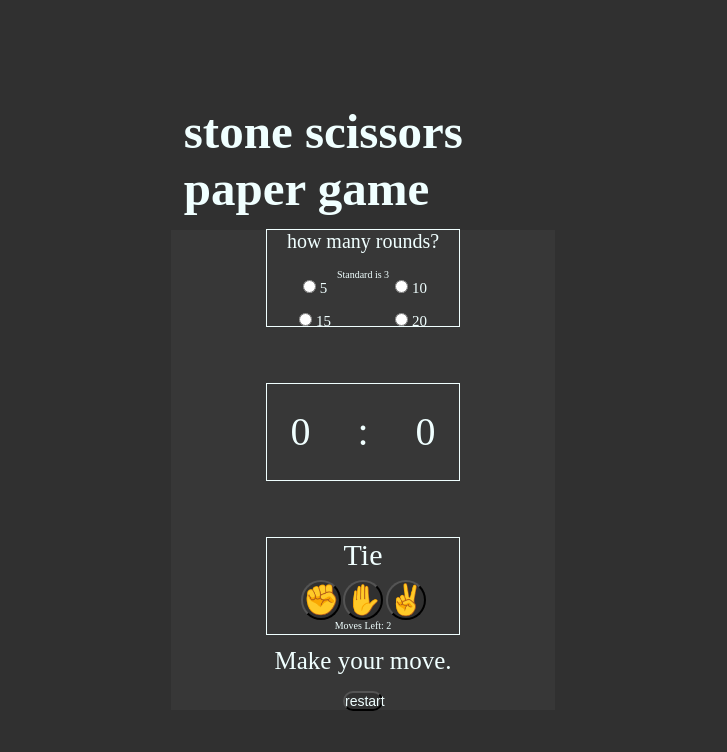
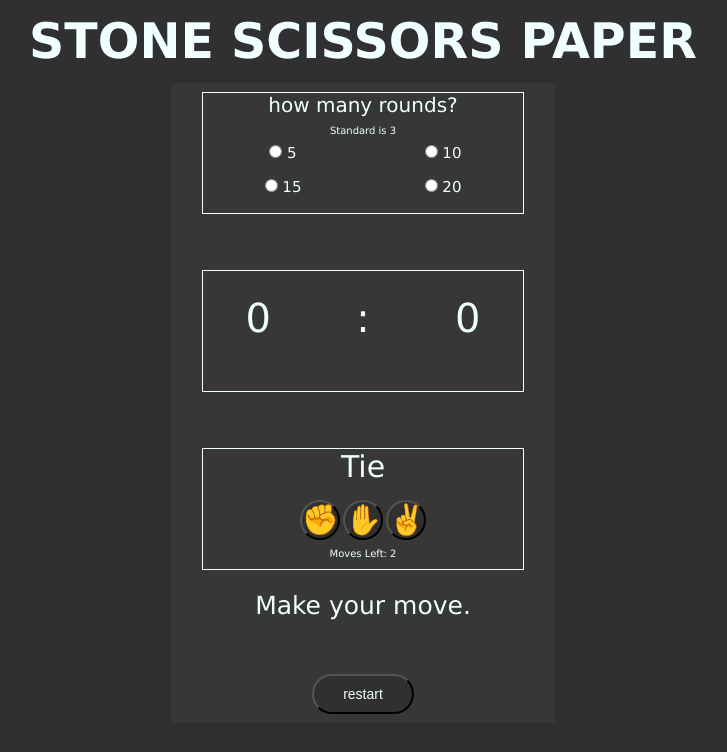
Before and after one commit to gotholy/SchereSteinPapier, a plain HTML site: page index.html in a window 1280 px wide. Both pictures are taken after a click on the button "✌️". Shown: the whole page, without its empty margins (277-1004 px from the left). Drawn offline with Linux system fonts and the light colour scheme.

Commit message:
some function styling added

```diff
--- a/assets/css/style.css
+++ b/assets/css/style.css
@@ -1,6 +1,8 @@
 html {
   color: azure;
   font-size: 62.5%;
+  font-family: "Lucida Sans", "Lucida Sans Regular", "Lucida Grande",
+    "Lucida Sans Unicode", Geneva, Verdana, sans-serif;
 }
 * {
   padding: 0;
@@ -12,18 +14,21 @@ html {
   height: 100vh;
   display: flex;
   flex-direction: column;
-  justify-content: center;
   align-items: center;
+  text-align: center;
 }
 h1 {
   font-size: 4.9rem;
-  width: 28vw;
+  width: 70vw;
   padding: 1vw 1vh;
 }
 h2 {
   font-size: 2rem;
-  margin-bottom: 2vh;
+  margin-bottom: 1vh;
   font-weight: 300;
+}
+p {
+  margin-bottom: 1vh;
 }
 button {
   height: 5vh;
@@ -35,10 +40,13 @@ button {
 }
 .restart {
   font-size: 1.4rem;
+  margin-top: 6vh;
+  height: 5vh;
+  width: 8vw;
 }
 .wrapper {
   background-color: rgb(55, 55, 55);
-  height: 60vh;
+  height: 80vh;
   width: 30vw;
   display: flex;
   flex-direction: column;
@@ -48,8 +56,8 @@ button {
 }
 .container {
   border: 1px solid azure;
-  height: 12vh;
-  width: 15vw;
+  height: 15vh;
+  width: 25vw;
   text-align: center;
 }
 .roundsSelection {
@@ -67,15 +75,14 @@ button {
   justify-content: space-around;
   margin-top: 3vh;
 }
-#selection .container {
-  border: none;
-  margin-top: -5vh;
-}
 .resultText {
   font-size: 3rem;
-  margin-bottom: 1vh;
+  margin-bottom: 2vh;
 }
 .move {
   font-size: 2.5rem;
-  margin-top: 2vh;
+  margin-top: 4vh;
 }
+.movesLeft {
+  margin-top: 1vh;
+}
--- a/assets/js/main.js
+++ b/assets/js/main.js
@@ -4,6 +4,7 @@ const resultText = document.querySelector(".resultText");
 const restartButton = document.querySelector(".restart");
 const move = document.querySelector(".move");
 const roundsSelection = document.querySelector(".roundsSelection");
+const gameColor = document.querySelector(".game");
 let userScore = 0;
 let computerScore = 0;
 let roundsRemaining = 3;
@@ -23,9 +24,8 @@ roundsInput.forEach((input) => {
 function startGame(rounds) {
   roundsRemaining = rounds;
   movesLeft.textContent = `Moves Left: ${roundsRemaining}`;
-  // und wenn sie aufhören soll
 }
-// Event-Listener für Spieloptionen (Stein, Schere, Papier) + Computer random auswahl
+// Event-Listener für Spieloptionen (Stein, Schere, Papier) + Computer random auswahl & round end function
 userOptions.forEach((option) => {
   option.addEventListener("click", () => {
     const userChoice = option.value;
@@ -35,13 +35,14 @@ userOptions.forEach((option) => {
     playRound(userChoice, computerChoice);
     console.log(userChoice);
     console.log(computerChoice);
+    // // funktion gameOver starten wenn Runde beendet ist.
     if (roundsRemaining === 0) {
       console.log("Game Over");
       gameOver();
       userOptions.forEach((option) => {
         option.style.display = "none";
       });
-      move.style.display = "none";
+      move.innerHTML = "GAME OVER !!!";
       roundsSelection.style.display = "none";
     }
   });
@@ -52,33 +53,40 @@ function playRound(userChoice, computerChoice) {
   movesLeft.textContent = `Moves Left: ${roundsRemaining}`;
   if (userChoice === computerChoice) {
     resultText.innerHTML = "Tie";
+    resultText.style.color = "azure";
   } else if (userChoice === "rock") {
     if (computerChoice === "paper") {
       resultText.innerHTML = "Computer Won";
+      resultText.style.color = "red";
       computerScore++;
       computerScoreBoard.innerHTML = computerScore;
     } else {
       resultText.innerHTML = "User Won";
+      resultText.style.color = "#308D46";
       userScore++;
       userScoreBoard.innerHTML = userScore;
     }
   } else if (userChoice == "scissors") {
     if (computerChoice == "rock") {
       resultText.innerHTML = "Computer Won";
+      resultText.style.color = "red";
       computerScore++;
       computerScoreBoard.textContent = computerScore;
     } else {
-      resultText.innerHTML = "Player Won";
+      resultText.innerHTML = "User Won";
+      resultText.style.color = "#308D46";
       userScore++;
       userScoreBoard.textContent = userScore;
     }
   } else if (userChoice === "paper") {
     if (computerChoice == "scissors") {
       resultText.innerHTML = "Computer Won";
+      resultText.style.color = "red";
       computerScore++;
       computerScoreBoard.textContent = computerScore;
     } else {
-      resultText.innerHTML = "Player Won";
+      resultText.innerHTML = "User Won";
+      resultText.style.color = "#308D46";
       userScore++;
       userScoreBoard.textContent = userScore;
     }
@@ -90,10 +98,12 @@ const gameOver = () => {
     resultText.style.fontSize = "2rem";
     resultText.innerText = "You Won The Game";
     resultText.style.color = "#308D46";
+    gameColor.style.backgroundColor = "#308D46";
   } else if (userScore < computerScore) {
     resultText.style.fontSize = "2rem";
     resultText.innerText = "You Lost The Game";
     resultText.style.color = "red";
+    gameColor.style.backgroundColor = "red";
   } else {
     resultText.style.fontSize = "2rem";
     resultText.innerText = "Tie";
--- a/index.html
+++ b/index.html
@@ -3,17 +3,17 @@
   <head>
     <meta charset="UTF-8" />
     <meta name="viewport" content="width=device-width, initial-scale=1.0" />
-    <title>Document</title>
+    <title>Schere Stein Papier</title>
     <link rel="stylesheet" href="assets/css/style.css" />
   </head>
   <body>
     <main>
       <section class="game">
-        <h1>stone scissors paper game</h1>
+        <h1 class="title">STONE SCISSORS PAPER</h1>
         <div class="wrapper">
           <article class="rounds">
             <div class="container">
-              <h2 class="title">how many rounds?</h2>
+              <h2 class="roundText">how many rounds?</h2>
               <p>Standard is 3</p>
               <div class="roundsSelection">
                 <div class="radioGroup">
```
